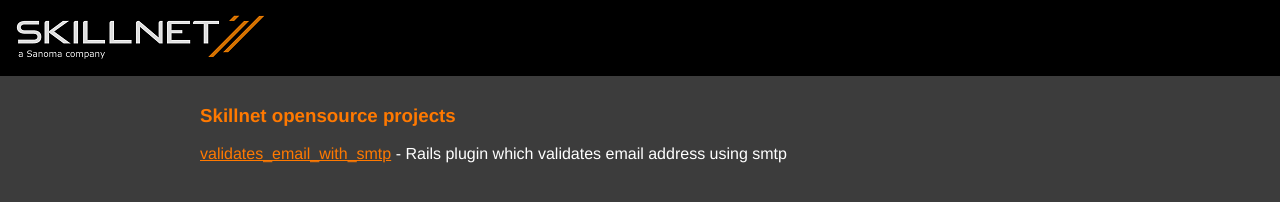
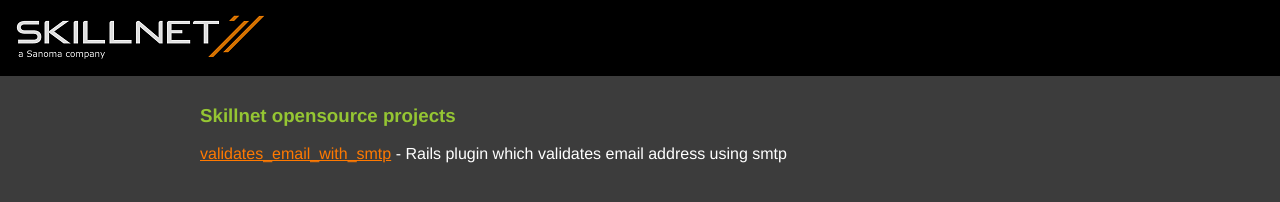
Before and after one commit to skillnet/skillnet.github.com, a plain HTML site: page index.html in a window 1280 px wide. Drawn offline with Linux system fonts and the light colour scheme.

Commit message:
index.html fix

```diff
--- a/index.html
+++ b/index.html
@@ -86,7 +86,7 @@ a {
 </div>
 <div id="page">
 <div id="content">
-<h3 class="darkorange">Skillnet opensource projects</h3>
+<h3 class="green">Skillnet opensource projects</h3>
 <p>
 <a href="http://github.com/skillnet/validates_email_with_smtp/tree/master">validates_email_with_smtp</a> - Rails plugin which validates email address using smtp
 
```
